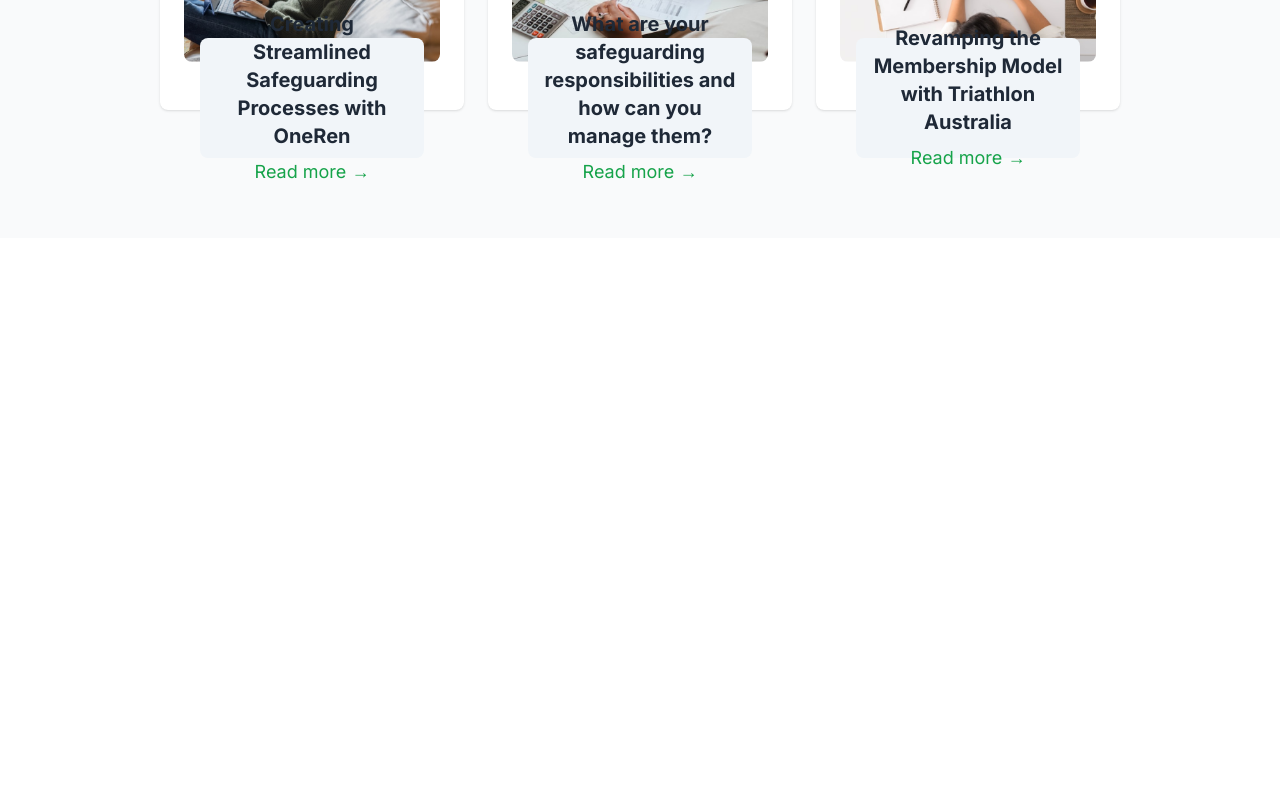
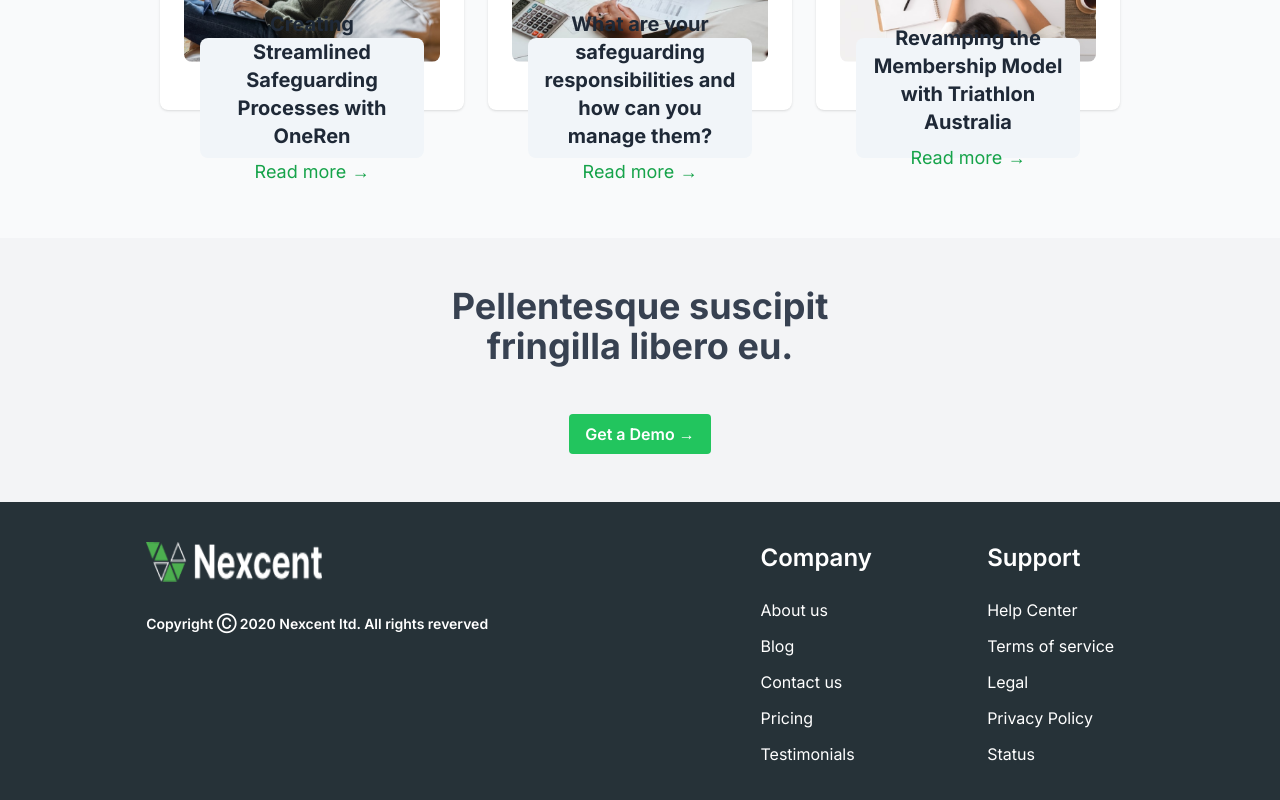
Before and after one commit to Abhishek-Gupta-1/ppa-assignment-nexcent, a Next.js app: page / in a window 1280 px wide. Shown: the part 3931-4731 px from the top of the page. Before the commit the page ends 4169 px from the top, so only its background shows below. Built offline with nearby package versions, Linux system fonts and the light colour scheme.

Commit message:
feat(Footer-page): added Footer section

```diff
--- a/app/page.tsx
+++ b/app/page.tsx
@@ -8,6 +8,8 @@ import Calender from "@/components/core/Calender";
 import Achievements from "@/components/core/Achievements";
 import Customer from "@/components/core/Customer";
 import CommunityUpdate from "@/components/core/CommunityUpdate";
+import { Footer } from "@/components/common/Footer";
+import SubFooter from "@/data/SubFooter";
 
 export default function Home() {
   return (
@@ -21,6 +23,8 @@ export default function Home() {
       <Calender />
       <Customer />
       <CommunityUpdate />
+      <SubFooter />
+      <Footer />
 
     </div>
 
--- /dev/null
+++ b/components/common/Footer.tsx
@@ -0,0 +1,55 @@
+import { Company, Support } from '@/data/Footer'
+import Image from 'next/image'
+import Link from 'next/link'
+import React from 'react'
+
+export const Footer = () => {
+    return (
+
+        <div className='relative flex flex-col md:flex-row justify-around md:gap-5 w-full  p-5 bg-AthensGray text-white  pb-[60px] bg-[#263238]'>
+
+            <div className=' flex flex-col justify-between '>
+                <div className=' flex flex-col md:p-5 justify-between '>
+                    <div className='flex gap-2 items-center '>
+
+                        <Image alt='logo' width={100} height={100} src='/footer-logo.png' className='h-10 w-44' />
+                    </div>
+                    <div className=' mt-5'>
+                    </div>
+                    <p className='absolute md:static  left-0 bottom-0 text-sm font-semibold my-3 ml-3 md:ml-0 pb-[30px]'>Copyright &#9400; 2020 Nexcent ltd. All rights reverved</p>
+                </div>
+            </div>
+
+            <div className='grid grid-cols-2 align-items-center gap-20 p-5  w-2/6'>
+                <div className='flex flex-col'>
+                    <h1 className='font-semibold text-2xl pb-6'>Company</h1>
+                    <div className='flex flex-col justify-evenly h-full gap-y-3'>
+                        {
+                            Company.map((link) => (
+                                <Link key={link.href} href={link.href}>
+                                    <p>{link.title}</p>
+                                </Link>
+                            ))
+                        }
+                    </div>
+                </div>
+
+                <div className='flex flex-col '>
+                    <p className='font-semibold text-2xl pb-6'>Support</p>
+                    <div className='flex flex-col justify-evenly h-full gap-y-3'>
+                        {
+                            Support.map((link) => (
+                                <Link key={link.href} href={link.href} target='_blank'>
+                                    <p>{link.title}</p>
+                                </Link>
+                            ))
+                        }
+                    </div>
+                </div>
+            </div>
+        </div>
+
+
+
+    )
+}
--- /dev/null
+++ b/data/Footer.ts
@@ -0,0 +1,46 @@
+export const Company = [
+    {
+        title:'About us',
+        href:'/'
+    },
+    {
+        title:'Blog',
+        href:'/'
+    },
+    {
+        title:'Contact us',
+        href:'/'
+    },
+    {
+        title:'Pricing',
+        href:'/'
+    },
+    {
+        title:'Testimonials',
+        href:'/'
+    },
+
+]
+
+export const Support = [
+    {
+        title: 'Help Center',
+        href:"/"
+    },
+    {
+        title:'Terms of service',
+        href:'/'
+    },
+    {
+        title:'Legal',
+        href:'/'
+    },
+    {
+        title:'Privacy Policy',
+        href:'/'
+    },
+    {
+        title:'Status',
+        href:'/'
+    },
+]
--- /dev/null
+++ b/data/SubFooter.tsx
@@ -0,0 +1,14 @@
+import React from 'react';
+
+const SubFooter = () => {
+    return (
+        <div className="py-12 flex flex-col items-center justify-center h-80 bg-gray-100">
+            <h1 className="text-4xl font-bold text-center mb-4">Pellentesque suscipit <span className='block'>fringilla libero eu.</span></h1>
+            <button className="mt-8 bg-green-500 text-white font-semibold py-2 px-4 rounded-sm hover:bg-green-600 focus:outline-none focus:ring-2 focus:ring-green-600 focus:ring-opacity-50">
+                Get a Demo →
+            </button>
+        </div>
+    );
+};
+
+export default SubFooter;
```
Also changed, not shown: public/footer-logo.png (added).
